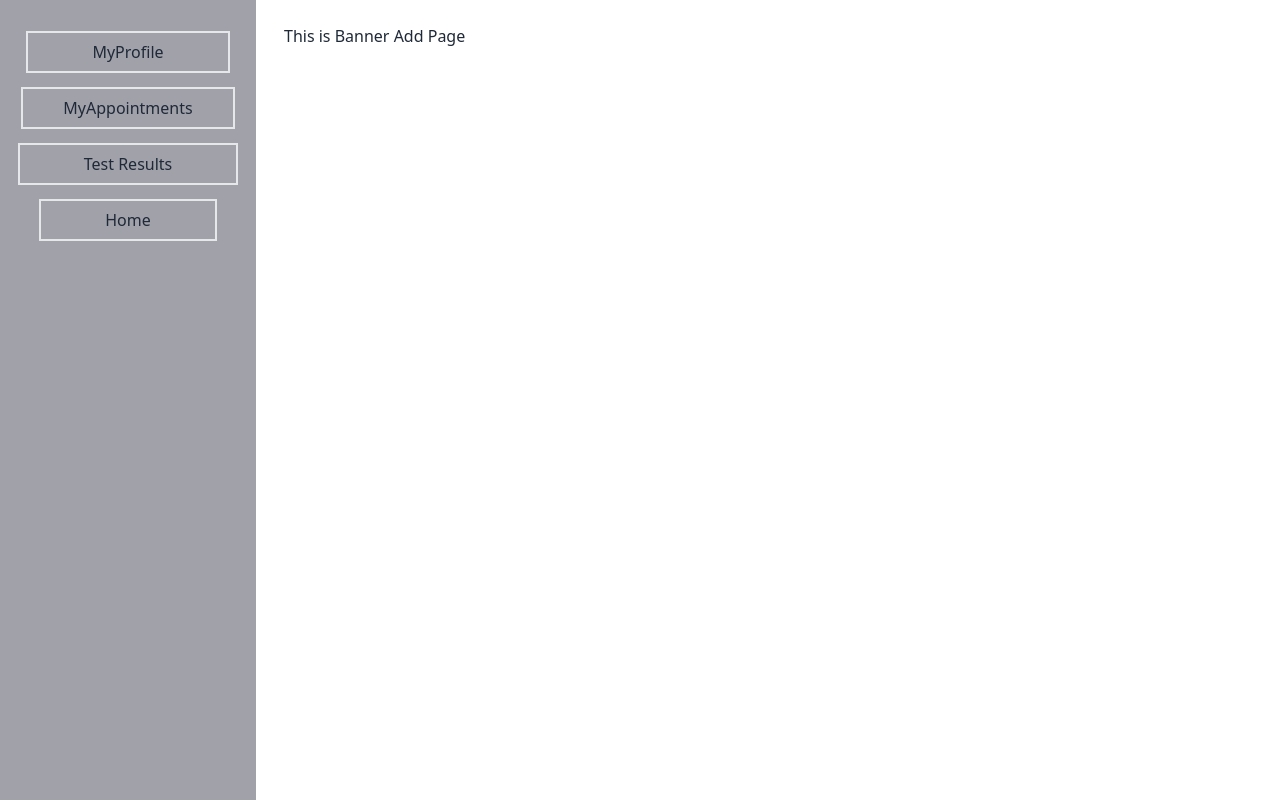
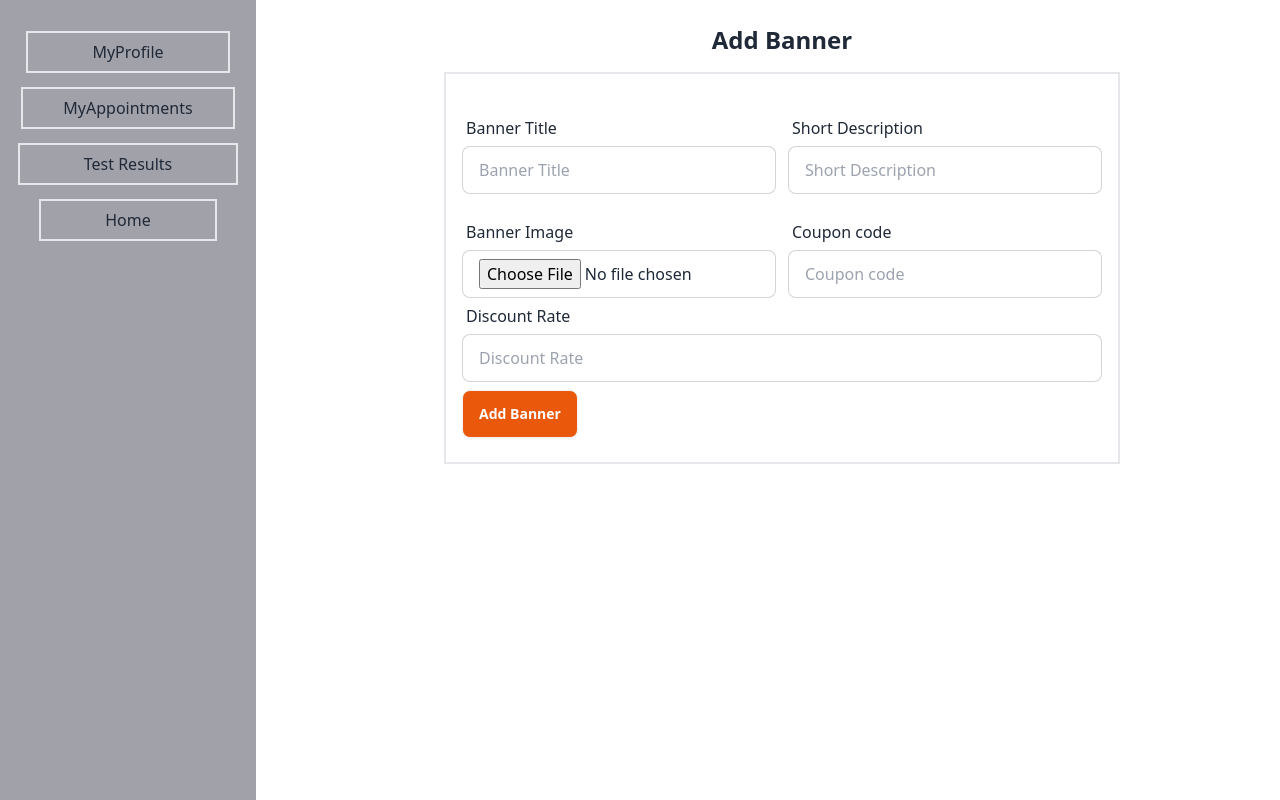
Before and after one commit to Rifazul-Islam/diagnostic-client-side, a React (Vite) app: page /dashboard/addBanner in a window 1280 px wide. Built offline with nearby package versions, Linux system fonts and the light colour scheme; no server answers; sample sign-in values are in the browser's storage.

Commit message:
add a Recommendation section

```diff
--- a/package.json
+++ b/package.json
@@ -18,7 +18,8 @@
     "react-hook-form": "^7.48.2",
     "react-hot-toast": "^2.4.1",
     "react-icons": "^4.12.0",
-    "react-router-dom": "^6.20.0"
+    "react-router-dom": "^6.20.0",
+    "swiper": "^11.0.5"
   },
   "devDependencies": {
     "@types/react": "^18.2.37",
--- a/src/Pages/Dashboard/AddBanner/AddBanner.jsx
+++ b/src/Pages/Dashboard/AddBanner/AddBanner.jsx
@@ -1,10 +1,115 @@
+import { useForm } from "react-hook-form"
+import useAxiosOpen from "../../../hooks/useAxiosOpen";
+import toast from "react-hot-toast";
+
+const image_Hosting_key =  import.meta.env.VITE_IMAGE_HOSTING_KEY;
+const image_Hosting_Api = `https://api.imgbb.com/1/upload?key=${image_Hosting_key}`
+const AddBanner = () => {
+  const axiosOpen = useAxiosOpen();
+
+    const { register, handleSubmit,reset } = useForm()
+
+    const onSubmit = async (data)=>{
+        const imageFile = {image: data.image[0]}
+        const res = await axiosOpen.post(image_Hosting_Api, imageFile, {
+          headers:{
+              'content-type': 'multipart/form-data'
+          }
+        });
 
 
-const AddBanner = () => {
+        if(res.data.success){
+         const bannerInfos = {
+            title: data?.title,
+            description: data?.description,
+            coupon: data?.coupon,
+            discount : data?.discount,
+            image: res.data.data.display_url,
+            status: 'false'
+
+         }
+
+         console.log(bannerInfos);
+
+        axiosOpen.post("/banners", bannerInfos)
+          .then( res =>{
+            if(res?.data?.insertedId){
+                toast.success("Banner Information Insert DB")
+                reset()
+            }
+          })
+
+        }
+
+    }
+
+
     return (
-        <div>
-            This is Banner Add Page
-        </div>
+  <div className=" px-40 ">
+<h2 className="text-center text-2xl font-bold"> Add Banner </h2>
+<form onSubmit={handleSubmit(onSubmit)} className="border-2 p-4 mt-4">
+
+<div className="flex gap-3 pt-5 ">
+
+<div className="form-control w-1/2  ">
+  <label className="label">
+    <span className="label-text text-[16px] "> Banner Title </span>
+  </label>
+  <label className="input-group">
+    <input type="text" {...register("title",{required: true})}  placeholder="Banner Title" className="input input-bordered w-full" required />
+  </label>
+</div>
+
+<div className="form-control w-1/2">
+  <label className="label">
+    <span className="label-text text-[16px]"> Short Description</span>
+  </label>
+  <label className="input-group">
+    <input type="text" {...register("description",{required: true})} placeholder="Short Description" className="input input-bordered w-full" required />
+  </label>
+</div>
+</div>
+
+<div className="flex gap-3 pt-5 ">
+
+<div className="form-control w-1/2  ">
+  <label className="label">
+    <span className="label-text text-[16px]"> Banner Image </span>
+  </label>
+  <label className="input-group">
+    <input type="file" {...register("image",{required: true})}  placeholder="Banner Image" className="input input-bordered w-full pt-2 cursor-pointer" required />
+  </label>
+</div>
+
+<div className="form-control w-1/2">
+  <label className="label">
+    <span className="label-text text-[16px]"> Coupon code</span>
+  </label>
+  <label className="input-group">
+    <input type="number" {...register("coupon",{required: true})} placeholder="Coupon code" className="input input-bordered w-full" required />
+  </label>
+</div>
+
+
+</div>
+
+
+<div className="form-control w-full">
+  <label className="label">
+    <span className="label-text text-[16px] "> Discount Rate</span>
+  </label>
+  <label className="input-group">
+    <input type="number" {...register("discount",{required: true})} placeholder="Discount Rate" className="input input-bordered w-full" required />
+  </label>
+</div>
+
+
+<input className="btn my-2 bg-orange-600 text-white" type="submit" value="Add Banner" />
+</form>
+
+</div>
+
+
     );
 };
 
--- a/src/Pages/Home/Banner/Banner.jsx
+++ b/src/Pages/Home/Banner/Banner.jsx
@@ -1,18 +1,30 @@
-import bannerImage from '../../../assets/banner.jpg'
+import { useQuery } from '@tanstack/react-query';
+import useAxiosOpen from '../../../hooks/useAxiosOpen';
+import Dynamic from './Dynamic';
 
 const Banner = () => {
+
+const axiosOpen = useAxiosOpen()
+
+
+const{data:banners = []} = useQuery({
+    queryKey: ['banners'],
+     queryFn : async()=>{
+        const res = await axiosOpen.get("/banners")
+        return res.data
+     }
+})
+
+// console.log(banners);
+
+
     return (
 
-            <div className="hero min-h-screen" style={{backgroundImage: `url(${bannerImage})`}}>
-            <div className="hero-overlay bg-opacity-60"></div>
-            <div className="hero-content text-center text-neutral-content">
-                <div className="max-w-md">
-                <h1 className="mb-5 text-5xl font-bold">Hello there</h1>
-                <p className="mb-5">Provident cupiditate voluptatem et in. Quaerat fugiat ut assumenda excepturi exercitationem quasi. In deleniti eaque aut repudiandae et a id nisi.</p>
-                <button className="btn btn-primary">Get Started</button>
-                </div>
-            </div>
-            </div>
+     <div>
+           {
+            banners?.map(item => <Dynamic key={item?._id} item={item} ></Dynamic>)
+           }
+     </div>
 
     );
 };
--- /dev/null
+++ b/src/Pages/Home/Banner/Dynamic.jsx
@@ -0,0 +1,25 @@
+import React from 'react';
+
+const Dynamic = ({item}) => {
+    const {title,image,description,coupon,discount} = item
+    return (
+    <>
+      <div className="hero min-h-screen" style={{backgroundImage: `url(${image})`}}>
+            <div className="hero-overlay bg-opacity-60"></div>
+            <div className="hero-content text-center text-neutral-content">
+                <div className="max-w-md">
+                <h1 className="mb-5 text-5xl font-bold"> {title}</h1>
+                <p className="mb-5 text-[17px]"> {description} </p>
+                <p className='text-3xl text-black font-bold'> CouponCode : {coupon} </p>
+                <p className='text-5xl font-bold my-1'> {discount} % Discount  </p>
+
+
+                <button className="btn btn-primary mt-10">All Test </button>
+                </div>
+            </div>
+            </div>
+        </>
+    );
+};
+
+export default Dynamic;
--- /dev/null
+++ b/src/Pages/Home/Featured/Featured.jsx
@@ -0,0 +1,19 @@
+import FeaturedCard from "./FeaturedCard";
+
+
+const Featured = () => {
+    return (
+        <div className="mt-20">
+                 <h2 className="text-center text-3xl font-bold text-blue-600"> Our All Featured</h2>
+              <div className="grid grid-cols-1 md:grid-cols-3 gap-6 my-10">
+
+              <FeaturedCard></FeaturedCard>
+              <FeaturedCard></FeaturedCard>
+              <FeaturedCard></FeaturedCard>
+              </div>
+
+        </div>
+    );
+};
+
+export default Featured;
--- /dev/null
+++ b/src/Pages/Home/Featured/FeaturedCard.jsx
@@ -0,0 +1,21 @@
+
+import img from '../../../assets/banner.jpg'
+const FeaturedCard = () => {
+
+    return (
+        <div>
+                <div className="card card-compact  bg-base-100 shadow-xl">
+                <figure><img src={img} alt="Shoes" /></figure>
+                <div className="card-body">
+                    <h2 className="card-title">Shoes!</h2>
+                    <p>If a dog chews shoes whose shoes does he choose?</p>
+                    <div className="card-actions justify-end">
+                    <button className="btn btn-primary">Buy Now</button>
+                    </div>
+                </div>
+                </div>
+        </div>
+    );
+};
+
+export default FeaturedCard;
--- a/src/Pages/Home/Home/Home.jsx
+++ b/src/Pages/Home/Home/Home.jsx
@@ -1,10 +1,14 @@
 import Banner from "../Banner/Banner";
+import Featured from "../Featured/Featured";
+import Recommendation from "../Recommendation/Recommendation";
 
 
 const Home = () => {
     return (
         <div>
           <Banner></Banner>
+          <Featured></Featured>
+          <Recommendation></Recommendation>
         </div>
     );
 };
--- /dev/null
+++ b/src/Pages/Home/Recommendation/Recommendation.jsx
@@ -0,0 +1,53 @@
+
+// Import Swiper React components
+import { Swiper, SwiperSlide } from 'swiper/react';
+
+// Import Swiper styles
+import 'swiper/css';
+import 'swiper/css/free-mode';
+import 'swiper/css/pagination';
+
+
+// import required modules
+import { FreeMode, Pagination } from 'swiper/modules';
+import useAxiosOpen from '../../../hooks/useAxiosOpen';
+import { useQuery } from '@tanstack/react-query';
+
+const Recommendation = () => {
+
+const axiosOpen = useAxiosOpen();
+const{data:items =[]} = useQuery({
+    queryKey: ['items'],
+    queryFn: async()=>{
+        const res = await axiosOpen.get("/recommendation")
+        return res.data
+    }
+})
+
+console.log(items);
+
+
+    return (
+        <div className='my-24 cursor-pointer'>
+       <h2 className='text-4xl font-bold text-blue-700 text-center py-10'> Our Recommendation</h2>
+
+      <Swiper
+        slidesPerView={3}
+        spaceBetween={30}
+        freeMode={true}
+        pagination={{
+          clickable: true,
+        }}
+        modules={[FreeMode, Pagination]}
+        className="mySwiper "
+      >
+       {
+        items?.map( item =>  <SwiperSlide  key={item?._id}> <img className='h-[500px]' src={item?.img}  alt="" /></SwiperSlide>)
+       }
+
+      </Swiper>
+    </div>
+    );
+};
+
+export default Recommendation;
--- a/src/Pages/Register/Register.jsx
+++ b/src/Pages/Register/Register.jsx
@@ -65,6 +65,7 @@ const Register = () => {
      .then(res =>{
         if(res?.data.insertedId){
           toast.success("User data inserted in mongodb Successfully")
+          navigate("/")
           reset()
         }
      })
@@ -174,7 +175,7 @@ const Register = () => {
            <span className="label-text text-[16px] ">Your Image Upload</span>
          </label>
          <label className="input-group">
-           <input type="file" {...register('image',{required: true})} placeholder="Short Description" className="input input-bordered w-full" required />
+           <input type="file" {...register('image',{required: true})} placeholder="Short Description" className="input input-bordered w-full pt-2" required />
          </label>
        </div>
 
```
Also changed, not shown: 1 other file (tests, documents, lock files or other folders).
